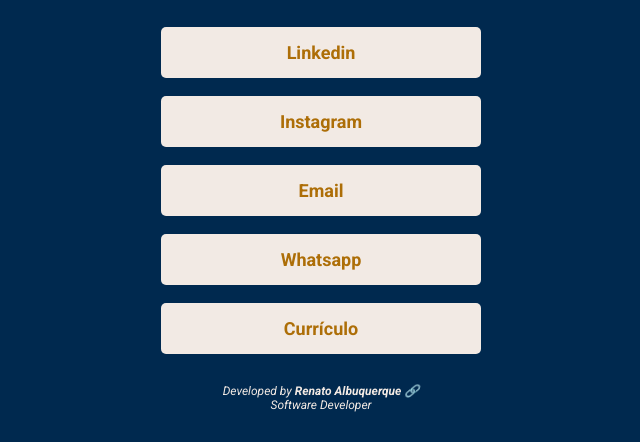
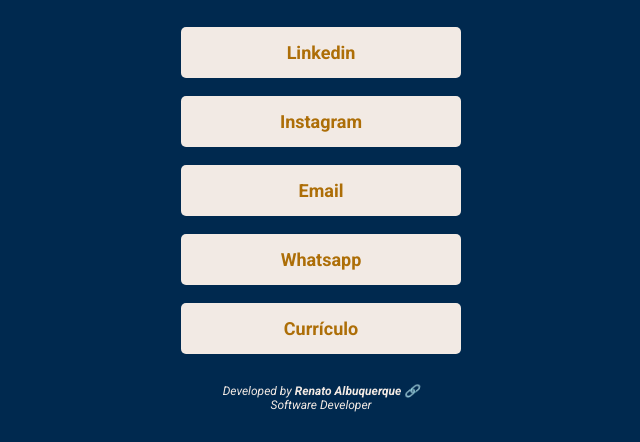
Before and after one commit to renato-albuquerque/niltonfarias-contacts, a plain HTML site: page index.html in a window 1280 px wide. Shown: the part 380-822 px from the top of the page, without its empty margins (319-959 px from the left). Drawn offline with Linux system fonts and the light colour scheme.

Commit message:
updated "ul" selector, width

```diff
--- a/style.css
+++ b/style.css
@@ -67,6 +67,8 @@ p {
 
 ul {
     margin-top: 3.0rem;
+    width: 28rem;   /* updated project. */
+    margin: 3rem auto;  /* updated project. */
 }
 
 li {
```
